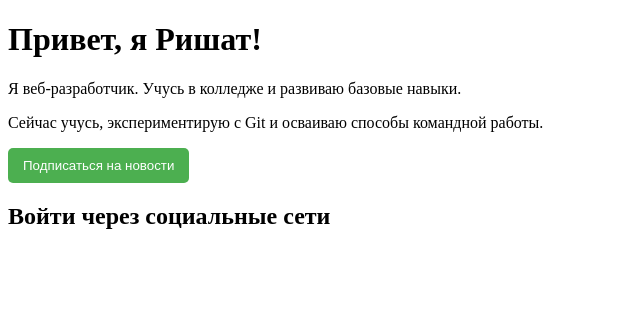
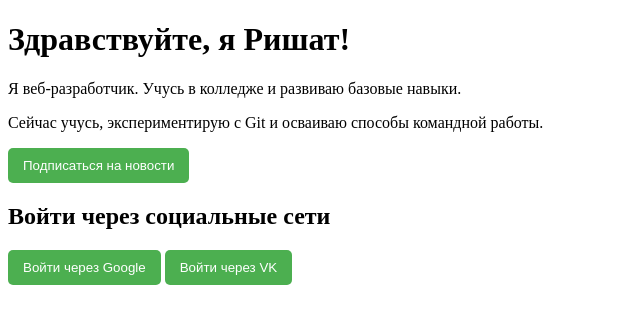
Before and after one commit to wellanx/my-profile-page, a plain HTML site: page index.html in a window 1280 px wide. Shown: the whole page, without its empty margins (0-640 px from the left). Drawn offline with Linux system fonts and the light colour scheme.

Commit message:
Измёнен заголовок в ветке change-title

```diff
--- a/index.html
+++ b/index.html
@@ -15,10 +15,12 @@
   </style>
 </head>
 <body>
-  <h1>Привет, я Ришат!</h1>
+  <h1>Здравствуйте, я Ришат!</h1>
   <p>Я веб-разработчик. Учусь в колледже и развиваю базовые навыки.</p>
   <p>Сейчас учусь, экспериментирую с Git и осваиваю способы командной работы.</p>
   <button>Подписаться на новости</button>
   <h2>Войти через социальные сети</h2>
+  <button>Войти через Google</button>
+  <button>Войти через VK</button>
 </body>
 </html>
```
